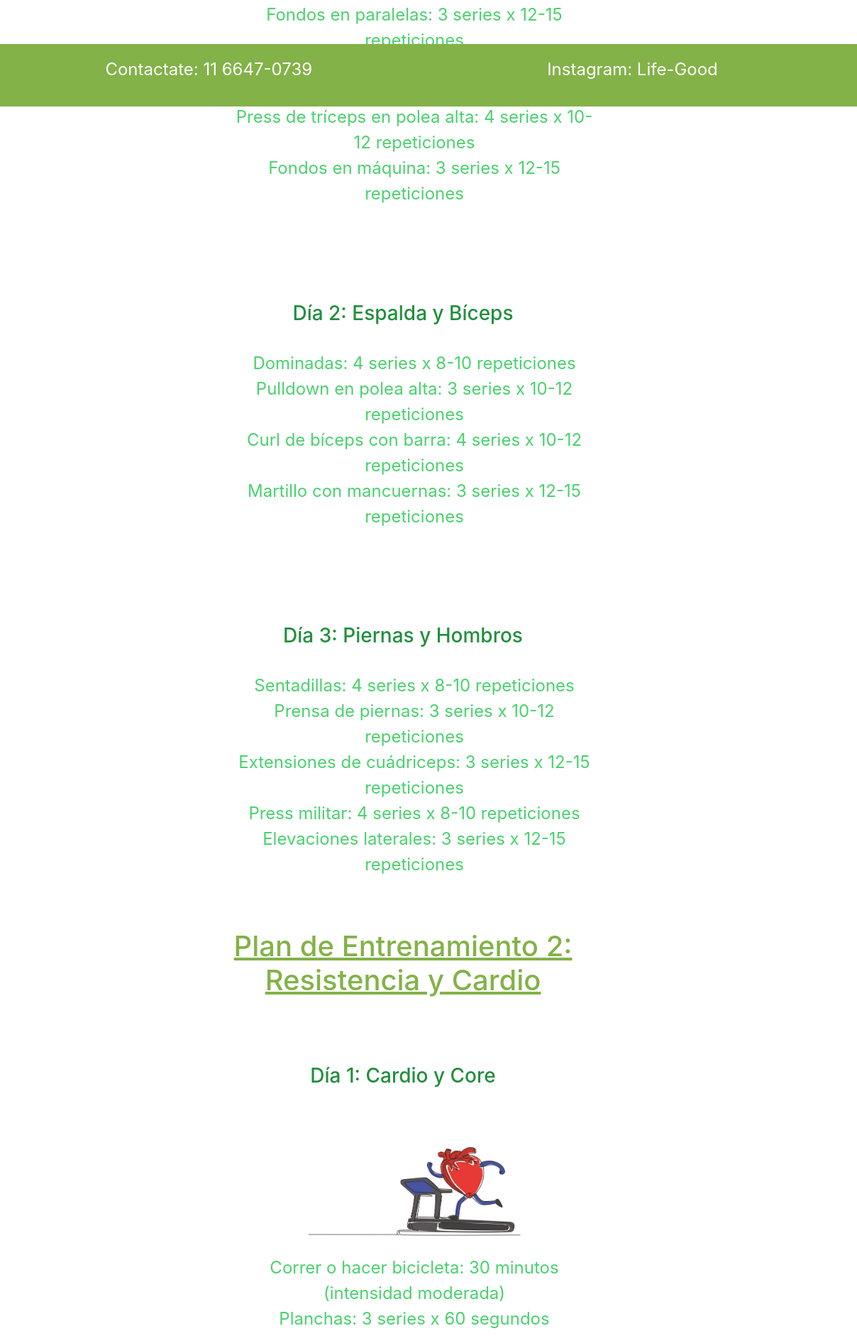
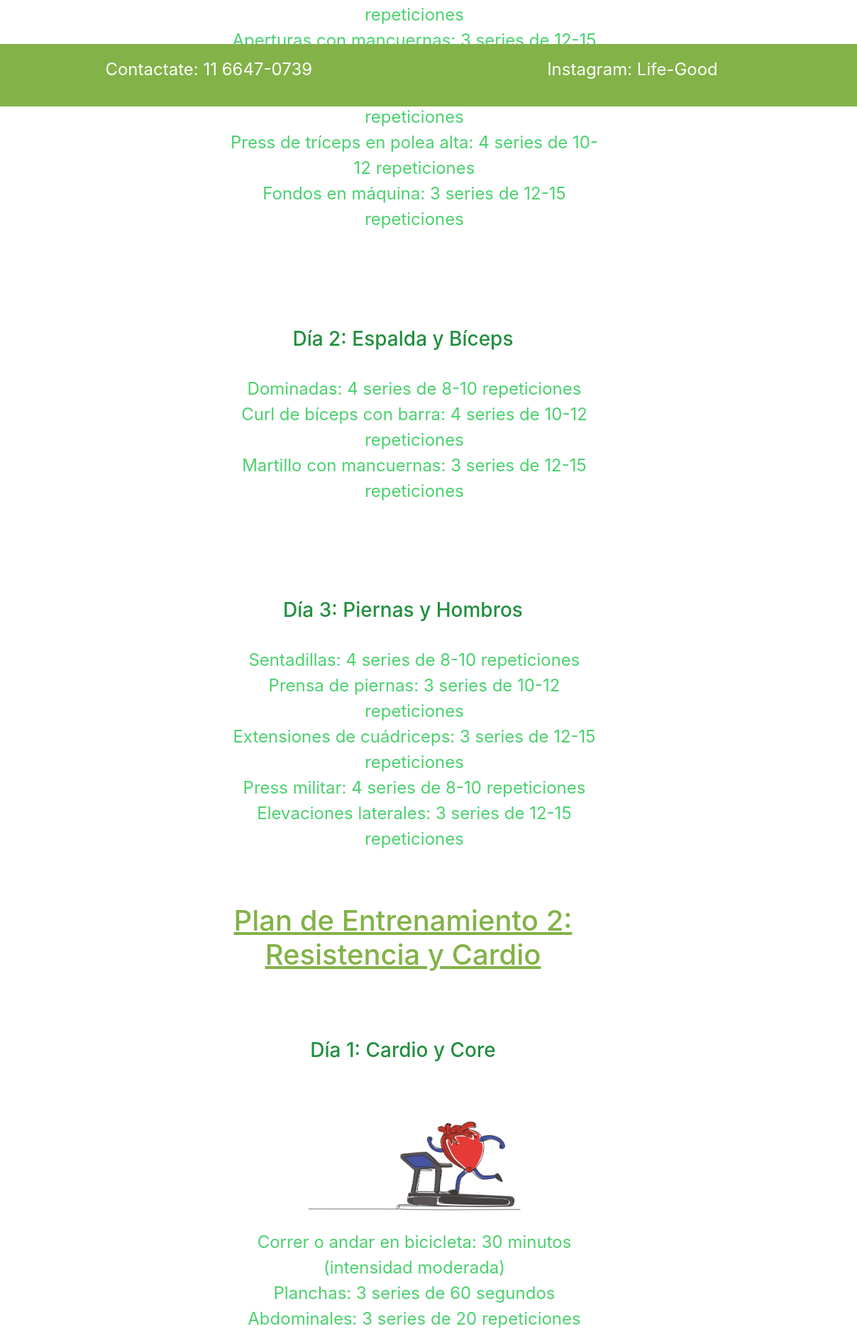
Before and after one commit to BautiMiano/Life-Good, a website: page planes_entrenamiento_hombres.html in a window 1280 px wide. Shown: the part 650-2532 px from the top of the page at 71% size, 72-1280 px from the left. Drawn offline with nearby package versions, Linux system fonts and the light colour scheme.

Commit message:
Update planes_entrenamiento_hombres.html

```diff
--- a/planes_entrenamiento_hombres.html
+++ b/planes_entrenamiento_hombres.html
@@ -57,30 +57,29 @@
         <h3>Día 1: Pecho y Tríceps</h3>
         <ul>
           <img class="imagen-entrenamiento-1-hombre" src="./imagenes/imagen-fuerza.jpg" alt="">
-          <li>Press de banca: 4 series x 8-10 repeticiones</li>
-          <li>Fondos en paralelas: 3 series x 12-15 repeticiones</li>
-          <li>Aperturas con mancuernas: 3 series x 12-15 repeticiones</li>
-          <li>Press de tríceps en polea alta: 4 series x 10-12 repeticiones</li>
-          <li>Fondos en máquina: 3 series x 12-15 repeticiones</li>
+          <li>Press de banca: 4 series de 8-10 repeticiones</li>
+          <li>Aperturas con mancuernas: 3 series de 12-15 repeticiones</li>
+          <li>Fondos en paralelas: 3 series de 12-15 repeticiones</li>
+          <li>Press de tríceps en polea alta: 4 series de 10-12 repeticiones</li>
+          <li>Fondos en máquina: 3 series de 12-15 repeticiones</li>
         </ul>
       </div>
       <div class="dias_entrenamientos-1-hombre">
         <h3>Día 2: Espalda y Bíceps</h3>
         <ul>
-          <li>Dominadas: 4 series x 8-10 repeticiones</li>
-          <li>Pulldown en polea alta: 3 series x 10-12 repeticiones</li>
-          <li>Curl de bíceps con barra: 4 series x 10-12 repeticiones</li>
-          <li>Martillo con mancuernas: 3 series x 12-15 repeticiones</li>
+          <li>Dominadas: 4 series de 8-10 repeticiones</li>
+          <li>Curl de bíceps con barra: 4 series de 10-12 repeticiones</li>
+          <li>Martillo con mancuernas: 3 series de 12-15 repeticiones</li>
         </ul>
       </div>
       <div class="dias_entrenamientos-1-hombre">
         <h3>Día 3: Piernas y Hombros</h3>
         <ul>
-          <li>Sentadillas: 4 series x 8-10 repeticiones</li>
-          <li>Prensa de piernas: 3 series x 10-12 repeticiones</li>
-          <li>Extensiones de cuádriceps: 3 series x 12-15 repeticiones</li>
-          <li>Press militar: 4 series x 8-10 repeticiones</li>
-          <li>Elevaciones laterales: 3 series x 12-15 repeticiones</li>
+          <li>Sentadillas: 4 series de 8-10 repeticiones</li>
+          <li>Prensa de piernas: 3 series de 10-12 repeticiones</li>
+          <li>Extensiones de cuádriceps: 3 series de 12-15 repeticiones</li>
+          <li>Press militar: 4 series de 8-10 repeticiones</li>
+          <li>Elevaciones laterales: 3 series de 12-15 repeticiones</li>
         </ul>
       </div>
     </div>
@@ -90,23 +89,22 @@
         <h3>Día 1: Cardio y Core</h3>
         <ul>
           <img class="imagen-entrenamiento-1-hombre" src="./imagenes/resistencia-cardio.jpg" alt="">
-          <li>Correr o hacer bicicleta: 30 minutos (intensidad moderada)</li>
-          <li>Planchas: 3 series x 60 segundos</li>
-          <li>Abdominales: 3 series x 20 repeticiones</li>
-          <li>Burpees: 3 series x 15 repeticiones</li>
+          <li>Correr o andar en bicicleta: 30 minutos (intensidad moderada)</li>
+          <li>Planchas: 3 series de 60 segundos</li>
+          <li>Abdominales: 3 series de 20 repeticiones</li>
+          <li>Burpees: 3 series de 15 repeticiones</li>
         </ul>
       </div>
       <div class="dias_entrenamientos-2-hombre">
         <h3>Día 2: Entrenamiento de Circuito</h3>
         <ul>
-          <li>Realiza un circuito de cuerpo completo con ejercicios como saltos, flexiones, sentadillas y ejercicios
-            abdominales. 4 rondas, 30 segundos de trabajo por ejercicio, 15 segundos de descanso entre ejercicios.</li>
+          <li>Realiza un circuito con saltos, flexiones, sentadillas y ejercicios abdominales. 4 rondas, 30 segundos de ejercicio, 15 segundos de descanso.</li>
         </ul>
       </div>
       <div class="dias_entrenamientos-2-hombre">
         <h3>Día 3: Cardio de Alta Intensidad (HIIT)</h3>
         <ul>
-          <li>Carrera a máxima intensidad: 30 segundos Descanso o caminar: 30 segundos Repite durante 20-30 minutos</li>
+          <li>Carrera rápida: 30 segundos Descanso o caminar: 30 segundos Repite durante 20-30 minutos</li>
         </ul>
       </div>
     </div>
@@ -116,22 +114,20 @@
         <h3>Día 1: Yoga y Estiramientos</h3>
         <ul>
           <img class="imagen-entrenamiento-1-hombre" src="./imagenes/imagen-flexibilidad.jpg" alt="">
-          <li>Sesión de yoga de 30-45 minutos. Estiramientos estáticos: 3 series x 20 segundos por músculo.</li>
+          <li>Sesión de yoga de 30-45 minutos. Estiramientos estáticos: 3 series de 20 segundos por músculo.</li>
         </ul>
       </div>
       <div class="dias_entrenamientos-3-hombre">
         <h3>Día 2: Pilates y Core</h3>
         <ul>
-          <li>Clase de pilates o rutina de pilates en casa: 45 minutos.</li>
+          <li>Clase de pilates o rutina en casa: 45 minutos. Ejercicios de centro: 3 series de 15 repeticiones.</li>
           <li>Ejercicios de core: 3 series x 15 repeticiones.</li>
         </ul>
       </div>
       <div class="dias_entrenamientos-padding-3-hombre">
         <h3>Día 3: Entrenamiento Funcional</h3>
         <ul>
-          <li>Ejercicios con peso corporal: squats, lunges, push-ups, planks. Uso de fitball, bosu o TRX para mejorar el
-          </li>
-          <li>equilibrio: 3 series x 12 repeticiones.
+          <li>equilibrio: 3 series de 12 repeticiones.
             Recuerda ajustar la carga y la intensidad según tu nivel y objetivos. Además, es crucial incluir un
             calentamiento antes de cada sesión y estiramientos al final. Escucha a tu cuerpo y adapta los planes según
             sea necesario.</li>
```
